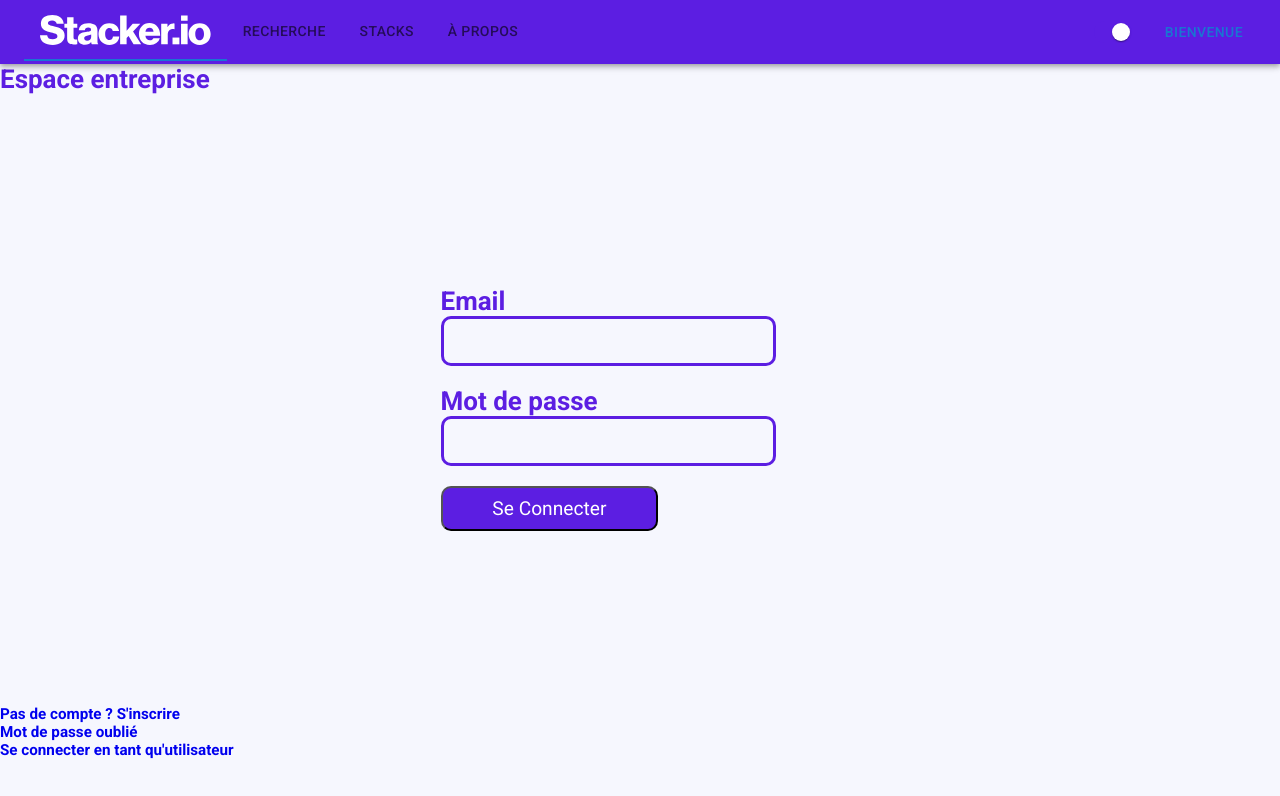
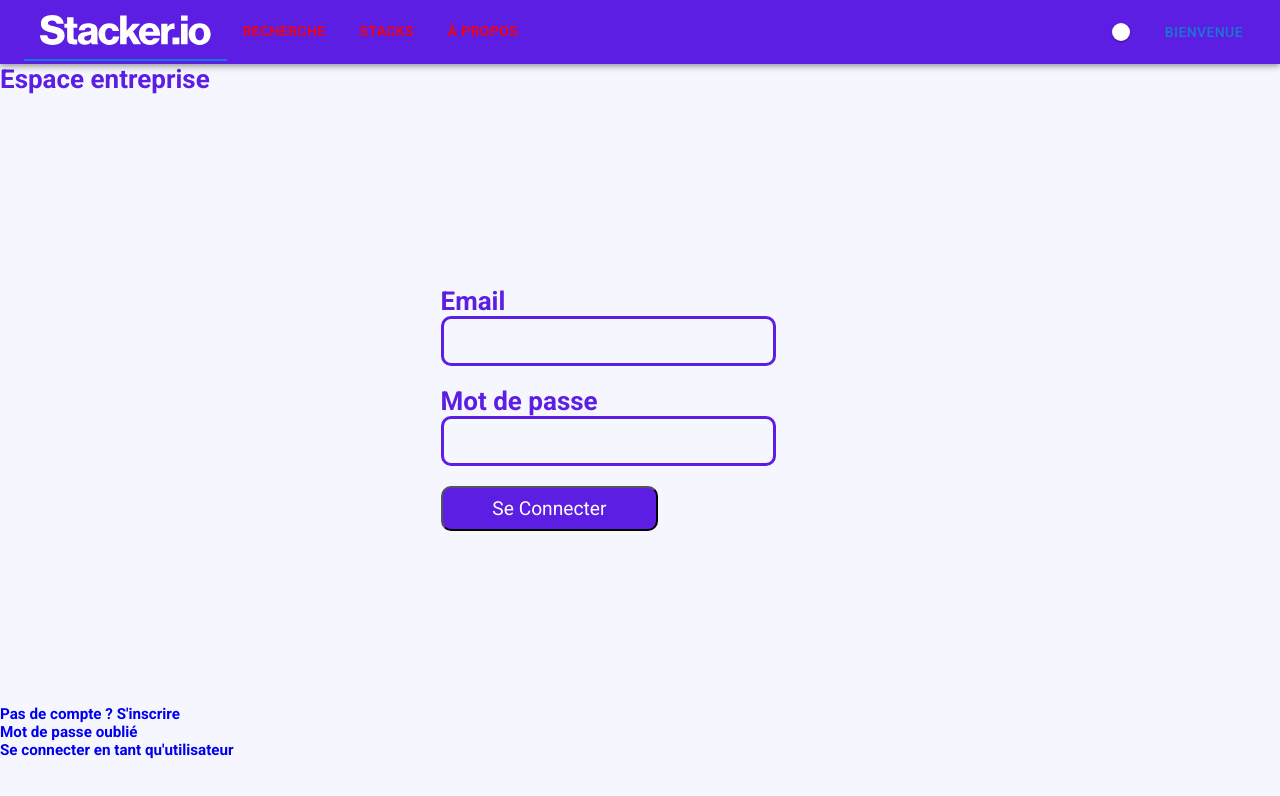
Before and after one commit to BFH92/front_stacker, a React (Create React App) app: page /company/sign-in in a window 1280 px wide. Shown: the top 796 px of the page. Built offline with nearby package versions, Linux system fonts and the light colour scheme.

Commit message:
V1 handle Company_Stacks

```diff
--- a/src/Components/Header/NavTabs/index.jsx
+++ b/src/Components/Header/NavTabs/index.jsx
@@ -19,21 +19,25 @@ const NavTabs = () => {
           label={<StackerLogo />}
           to="/"
           component={Link}
+          style={{color: "red"}}
         />
         <Tab
           label="Recherche"
           to="/search/company"
           component={Link}
+          style={{color: "red"}}
         />
         <Tab
           label="Stacks"
           to="/stacks"
           component={Link}
+          style={{color: "red"}}
         />
         <Tab
           label="À propos"
           to="/About"
           component={Link}
+          style={{color: "red"}}
         />
       </Tabs>
     </Box>
--- a/src/Pages/CompanySignIn/index.jsx
+++ b/src/Pages/CompanySignIn/index.jsx
@@ -19,7 +19,7 @@ import { Link } from "react-router-dom";
     e.preventDefault();
     const response = await CompaniesAPIManager.login(email, password);
     history.push("/")
-    response.status === 200? dispatch(RegisterUserLoginStatus(response.data.user_id,"company")):dispatch(RegisterUserLogoutStatus());
+    response.status === 200? dispatch(RegisterUserLoginStatus(response.data.company_id,"company")):dispatch(RegisterUserLogoutStatus());
     user.setIsLogged(true);
 
   };
--- a/src/Services/RailsApi/CompaniesFetch/index.js
+++ b/src/Services/RailsApi/CompaniesFetch/index.js
@@ -41,10 +41,10 @@ export default class CompaniesAPIManager {
       config
     );
 
-    let token = await response.headers.authorization;
+    //let token = await response.headers.authorization;
     console.log(response);
 
-    token ? registerToken(token) : Cookies.set("isLogged?", "false");
+  //  token ? registerToken(token) : Cookies.set("isLogged?", "false");
     this.login(email, password);
     return response;
   }
--- a/src/Services/RailsApi/UserStackManager /index.jsx
+++ b/src/Services/RailsApi/UserStackManager /index.jsx
@@ -26,11 +26,10 @@ export default class UserStackManager {
         Authorization: `Bearer ${Cookies.get("API_Authentication_token")}`,
       },
     };
+    console.log(authorizedConfig)
 
-    let data = {}
     const response = await API.get(
       viewer === "company"?`/specific_company_stack_id?stack=${stack_name}`:`/specific_user_stack_id?stack=${stack_name}`,
-      data,
       authorizedConfig
     );
     return response;
@@ -46,12 +45,9 @@ export default class UserStackManager {
     const userStackInfo = await UserStackManager.getStackId(stack_name, viewer)
     const StackId = userStackInfo.data.id
 
-
-
-
     let data = {}
     const response = await API.delete(
-      viewer === "company" ?`/companies_stack/${StackId}`:`/users_stack/${StackId}`,
+      viewer === "company"?`/companies_stack/${StackId}`:`/users_stack/${StackId}`,
       data,
       authorizedConfig
     );
--- a/src/Services/RailsApi/UsersFetch/index.js
+++ b/src/Services/RailsApi/UsersFetch/index.js
@@ -45,7 +45,7 @@ export default class UsersAPIManager {
       config
     );
 
-    let token = await response.headers.authorization;
+    //let token = await response.headers.authorization;
     console.log(response);
 
     //token ? registerToken(token) : Cookies.set("isLogged?", "false");
```
